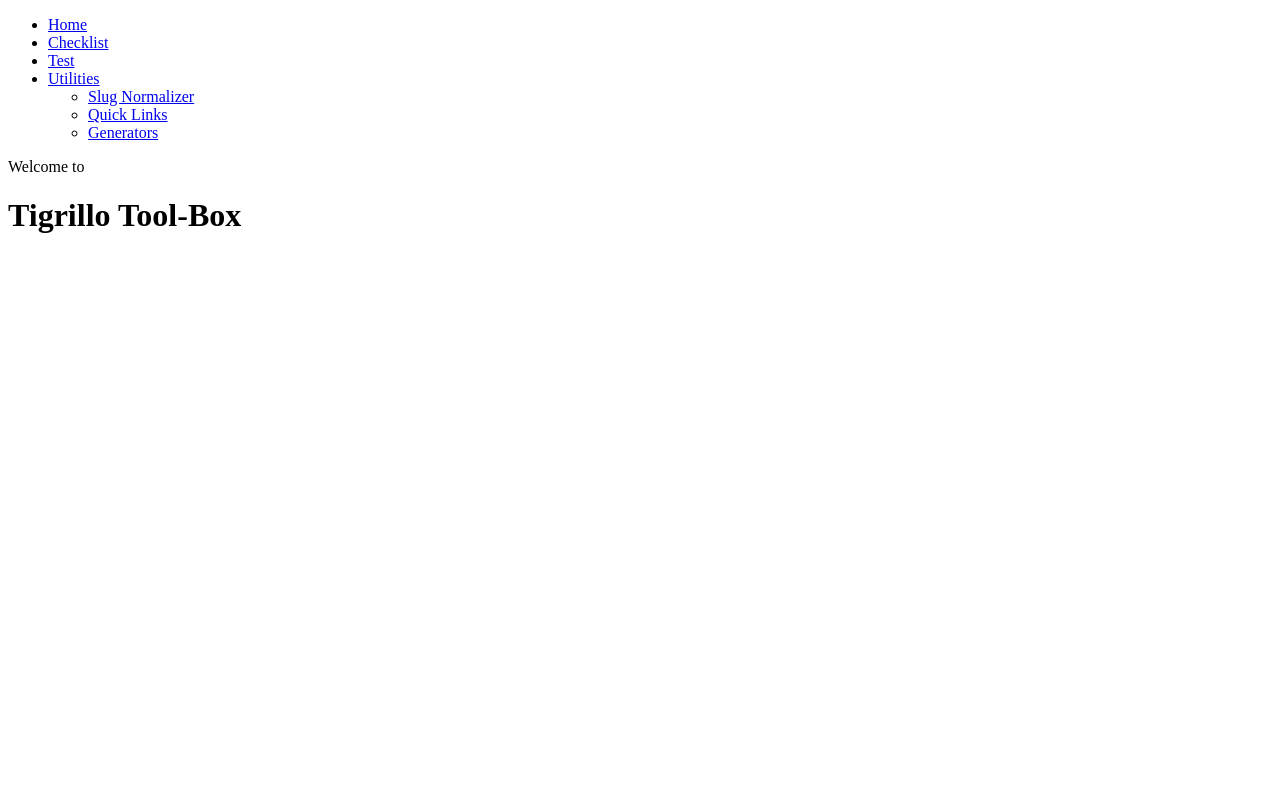
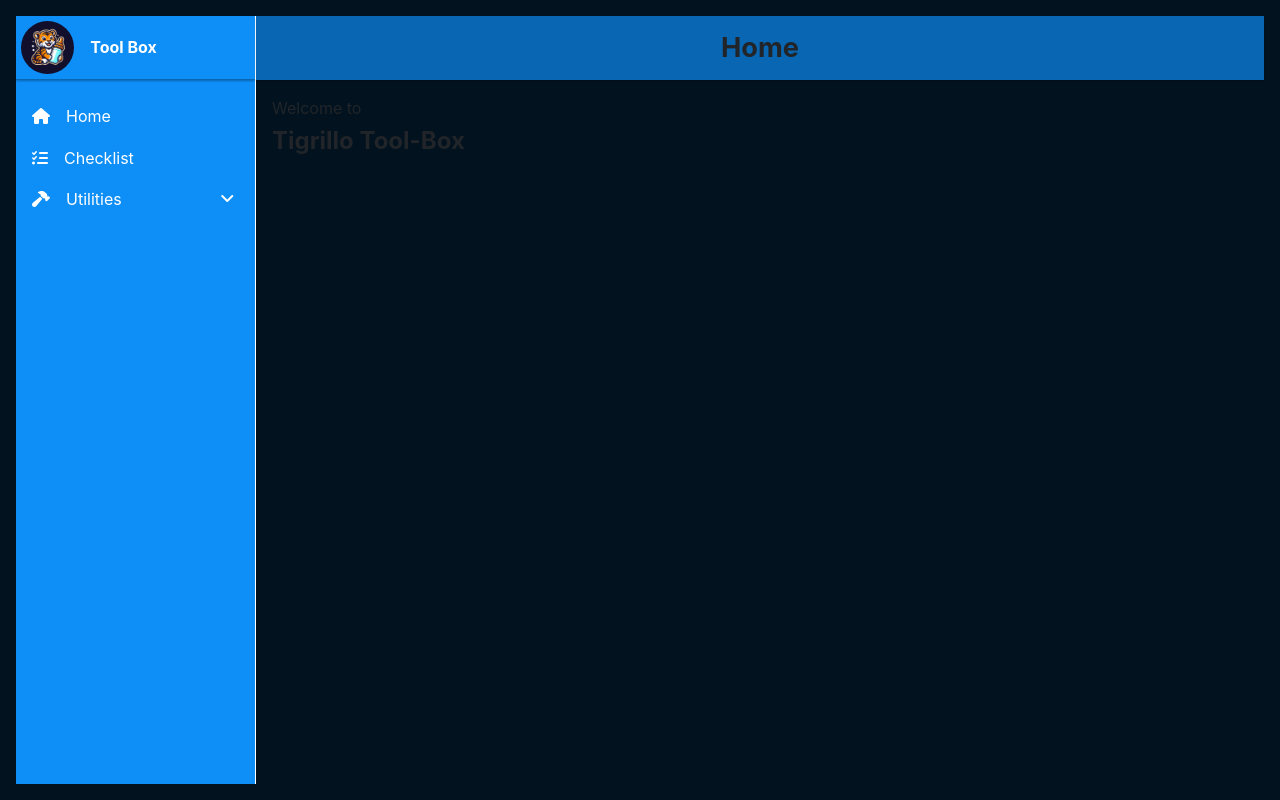
Before and after one commit to robinsk8a/tigrillo-toolbox-01, a plain HTML site: page index.html in a window 1280 px wide. Drawn offline with Linux system fonts and the light colour scheme.

Commit message:
Favicon and logo added, Color set updated, Platform layout updated with display grid, logo and title section added

```diff
--- a/index.html
+++ b/index.html
@@ -4,53 +4,82 @@
     <meta charset="UTF-8" />
     <meta name="viewport" content="width=device-width, initial-scale=1.0" />
     <title>Tigrillo Tool-Box</title>
-    <link rel="stylesheet" href="./src/css/styles.css" />
-
+    <link
+      rel="icon"
+      href="./public/tigrillo-favicon-rounded.png"
+      type="image/x-icon"
+    />
+    <link rel="stylesheet" href="./src/css/main.css" />
+    <!-- Font Awesome Icons -->
+    <link
+      rel="stylesheet"
+      href="https://cdnjs.cloudflare.com/ajax/libs/font-awesome/6.5.1/css/all.min.css"
+    />
   </head>
-  <body>
+  <body class="body">
     <!-- Sidebar -->
     <nav class="sidebar" id="sidebar">
+      <div class="logo-header">
+        <img src="./public/tigrillo-logo.png" alt="logo" />
+        <h4>Tool Box</h4>
+      </div>
+      <span></span>
       <ul>
         <li>
-          <a href="javascript:void(o)" onclick="navigateTo('/')">Home</a></a>
+          <a href="javascript:void(o)" onclick="navigateTo('/')">
+            <span class="icon"><i class="fa-solid fa-house"></i></span>
+            <span>Home</span>
+          </a>
         </li>
         <li>
-          <a href="javascript:void(o)" onclick="navigateTo('/checklist')">Checklist</a></a>
+          <a href="javascript:void(o)" onclick="navigateTo('/checklist')">
+            <span class="icon"><i class="fa-solid fa-list-check"></i></span>
+            <span>Checklist</span>
+          </a>
         </li>
         <li>
-          <a href="javascript:void(o)" onclick="navigateTo('/test')">Test</a></a>
-        </li>
-        <li>
-          <a href="javascript:void(0);" class="expandable">Utilities</a>
-          <ul class="sublist">
+          <button href="javascript:void(0);" class="expandable">
+            <div class="expandable-header-wrapper">
+              <span class="icon"><i class="fa-solid fa-hammer"></i></span>
+              <span>Utilities</span>
+            </div>
+            <span><i class="fa-solid fa-angle-down"></i></span>
+          </button>
+          <ul class="submenu">
             <li>
               <a
                 href="javascript:void(0);"
-                onclick="navigateTo('/utilities/slug-normalizer')"
-                >Slug Normalizer</a
+                onclick="navigateTo('/slug-normalizer')"
               >
+                <span class="icon"><i class="fa-solid fa-link"></i></span>
+                <span>Slug Normalizer</span>
+              </a>
             </li>
             <li>
               <a
                 href="javascript:void(0);"
-                onclick="navigateTo('/utilities/quick-links')"
-                >Quick Links</a
+                onclick="navigateTo('/quick-links')"
               >
+                <span class="icon"><i class="fa-solid fa-link"></i></span>
+                <span>Quick Links</span>
+              </a>
             </li>
             <li>
-              <a
-                href="javascript:void(0);"
-                onclick="navigateTo('/generators')"
-                >Generators</a
-              >
+              <a href="javascript:void(0);" onclick="navigateTo('/generators')">
+                <span class="icon"><i class="fa-solid fa-code"></i></span>
+                <span>Generators</span>
+              </a>
             </li>
           </ul>
         </li>
       </ul>
     </nav>
-    <main id="app-content">
-
-    </main>
+    <section class="main-content">
+      <div id="section-title" class="section-title">
+        <h1>Home</h1>
+      </div>
+      <main id="app-content"></main>
+    </section>
     <script src="./src/js/router.js"></script>
   </body>
 </html>
--- /dev/null
+++ b/src/css/base/design-system.css
@@ -0,0 +1,46 @@
+/* Default theme */
+:root {
+  /* 🎨 Colores */
+  --primary: #0e8ef7;
+  --secondary: #df541f;
+  --primary-light: #66b9fd;
+  --secondary-light: #fca04f;
+  --primary-dark: #0866b3;
+  --background: #02121f;
+  --text: #212529;
+
+  /* 📏 Espaciado */
+  --radius: 8px;
+  --spacing: 16px;
+
+  /* 🔤 Tipografía */
+  --font-primary: "Inter", sans-serif;
+  --font-size: 16px;
+}
+
+body {
+  background-color: var(--background);
+  color: var(--text);
+  font-family: var(--font-primary);
+  font-size: var(--font-size);
+  margin: 0;
+  padding: var(--spacing);
+}
+
+
+@media (prefers-color-scheme: dark) {
+  :root {
+      --background: #1e1e1e;
+      --text: #f8f9fa;
+  }
+}
+
+/* Default theme */
+/* Dark mode theme */
+
+.dark-mode {
+  --background: #1e1e1e;
+  --text: #f8f9fa;
+}
+
+/* Dark mode theme */
--- /dev/null
+++ b/src/css/base/reset.css
@@ -0,0 +1,56 @@
+/* CSS RESET */
+*,
+*::before,
+*::after {
+    box-sizing: border-box;
+    margin: 0;
+    padding: 0;
+}
+
+html {
+    scroll-behavior: smooth;
+}
+
+body {
+    font-family: var(--font-primary, sans-serif);
+    font-size: var(--font-size, 16px);
+    line-height: 1.6;
+    background-color: var(--background, #fff);
+    color: var(--text, #000);
+}
+
+/* 🔹 Ajustes para imágenes */
+img {
+    max-width: 100%;
+    height: auto;
+    display: block;
+}
+
+/* 🔹 Enlaces sin estilos predeterminados */
+a {
+    color: inherit;
+    text-decoration: none;
+}
+
+/* 🔹 Listas sin estilos predeterminados */
+ul, ol {
+    list-style: none;
+}
+
+/* 🔹 Botones y inputs con estilos base */
+button, input, textarea, select {
+    font: inherit;
+    border: none;
+    background: none;
+}
+
+button {
+    cursor: pointer;
+}
+
+/* 🔹 Tablas con ancho completo */
+table {
+    width: 100%;
+    border-collapse: collapse;
+}
+/* CSS RESET */
--- /dev/null
+++ b/src/css/main.css
@@ -0,0 +1,3 @@
+@import url('./base/reset.css');
+@import url('./base/design-system.css');
+@import url('./pages/index.css');
--- /dev/null
+++ b/src/css/pages/index.css
@@ -0,0 +1,148 @@
+/* Sidebar / Navigation */
+.body {
+  --_header-height: 4rem;
+  display: grid;
+  grid-template-columns: 15rem 1fr;
+  grid-template-rows: var(--_header-height) auto;
+  height: 100vh;
+  justify-content: space-between;
+  background-color: var(--background);
+}
+
+
+/* 🔹 Sidebar */
+
+.sidebar {
+  grid-column: 1;
+  grid-row: span 2;
+  display: grid;
+  grid-template-rows: subgrid;
+  border-right: solid 0.1rem white;
+  height: 100vh;
+  background-color: var(--primary);
+  color: white;
+  overflow-y: auto;
+  transition: transform 0.3s ease-in-out;
+
+}
+.sidebar > .logo-header {
+  grid-row: 1;
+  padding: 0.3rem;
+  border-bottom: solid 0.12rem var(--primary-dark);
+  box-shadow: 0 0.1rem 0.1rem  rgba(0, 0, 0, 0.199);
+  height: 100%;
+  display: flex;
+  align-items: center;
+  justify-content: flex-start;
+  gap: 1rem;
+  & > img{
+    height: 100%;
+    border-radius: 300rem;
+  }
+}
+
+.sidebar ul:nth-of-type(1) {
+  margin-top: 1rem;
+}
+
+/* .sidebar .icon {
+  color: var(--secondary-light);
+} */
+
+.sidebar a, .sidebar .expandable  {
+  width: 98%;
+  color: white;
+  text-decoration: none;
+  padding: 8px var(--spacing);
+  border-radius: 0 var(--radius) var(--radius) 0;
+  transition: background 0.3s;
+  position: relative;
+  isolation: isolate;
+  &::before {
+    content: "";
+    position: absolute;
+    inset: 0;
+    width: 0%;
+    z-index: -1;
+    border-radius: 0 var(--radius) var(--radius) 0;
+    border: solid 0.1rem white;
+    border-left: none;
+    box-shadow: -0.1rem 0.1rem 0.1rem rgba(0, 0, 0, 0.5);
+    background: var(--primary-dark);
+    filter: blur(0.02rem);
+    opacity: 0;
+    transition: all 0.3s ease-in-out, filter 0.7s ease-in;
+  }
+}
+.sidebar a:hover::before, .sidebar button:hover::before {
+  width: 100%;
+  opacity: 0.9;
+  filter: blur(0.04rem);
+}
+
+.sidebar a, .sidebar .expandable > div {
+  display: flex;
+  align-items: flex-start;
+  gap: 1rem;
+}
+
+.sidebar .expandable {
+  display: flex;
+  align-items: center;
+  justify-content: space-between;
+}
+
+/* 🔹 Estilos para los submenús */
+.sidebar .submenu {
+  display: none;
+  padding-left: var(--spacing);
+}
+
+.sidebar .submenu a {
+  font-size: 0.9em;
+  opacity: 0.8;
+}
+
+/* 🔹 Mostrar submenú cuando esté activo */
+.sidebar .menu-item.active .submenu {
+  display: block;
+}
+
+/* 🔹 Content */
+
+.main-content {
+  grid-column: 2;
+  grid-row: span 2;
+  display: grid;
+  grid-template-rows: subgrid;
+
+}
+.main-content > .section-title {
+  grid-row: 1;
+  background-color: var(--primary-dark);
+  display: flex;
+  align-items: center;
+  justify-content: center;
+  padding: var(--spacing);
+  box-shadow: 0 0.1rem 0.1rem  rgba(0, 0, 0, 0.199);
+  & > h1 {
+    font-size: 1.7em;
+  }
+}
+
+#app-content {
+  flex: 1;
+  padding: var(--spacing);
+  width: 100%;
+}
+
+/* 🔹 Responsive: Ocultar el sidebar en móviles */
+@media (max-width: 768px) {
+  .sidebar {
+      transform: translateX(-100%);
+  }
+
+  .sidebar.open {
+      transform: translateX(0);
+  }
+}
--- a/src/js/router.js
+++ b/src/js/router.js
@@ -4,8 +4,8 @@ const routes = {
   '/': './apps/home.html',
   '/checklist': './apps/checklist.html',
   '/generators': './apps/generators.html',
-  '/utilities/slug-normalizer': './apps/slug-normalizer.html',
-  '/utilities/quick-links': './apps/quick-links.html',
+  '/slug-normalizer': './apps/slug-normalizer.html',
+  '/quick-links': './apps/quick-links.html',
   '/test': "./apps/test.html"
 }
 
```
Also changed, not shown: public/tigrillo-favicon-rounded.png (added), public/tigrillo-logo.png (added), src/css/styles.css (deleted).
